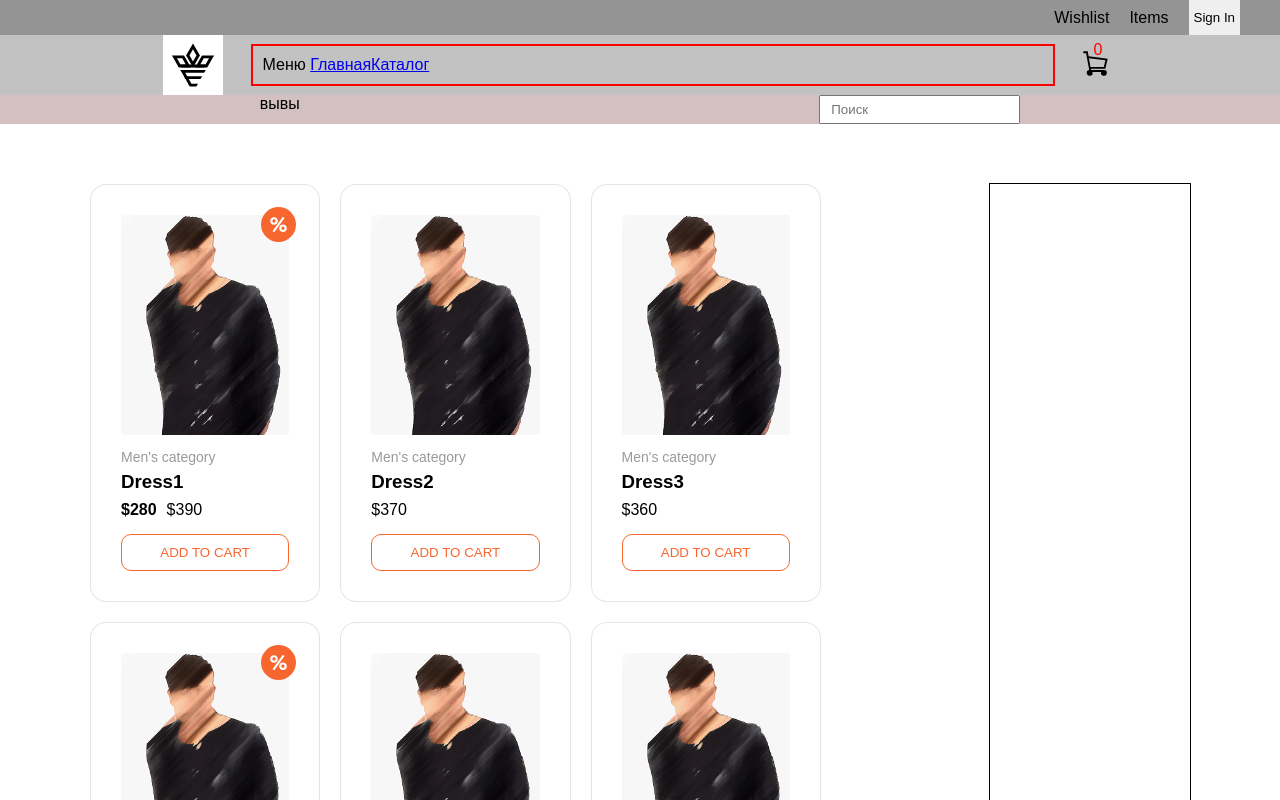
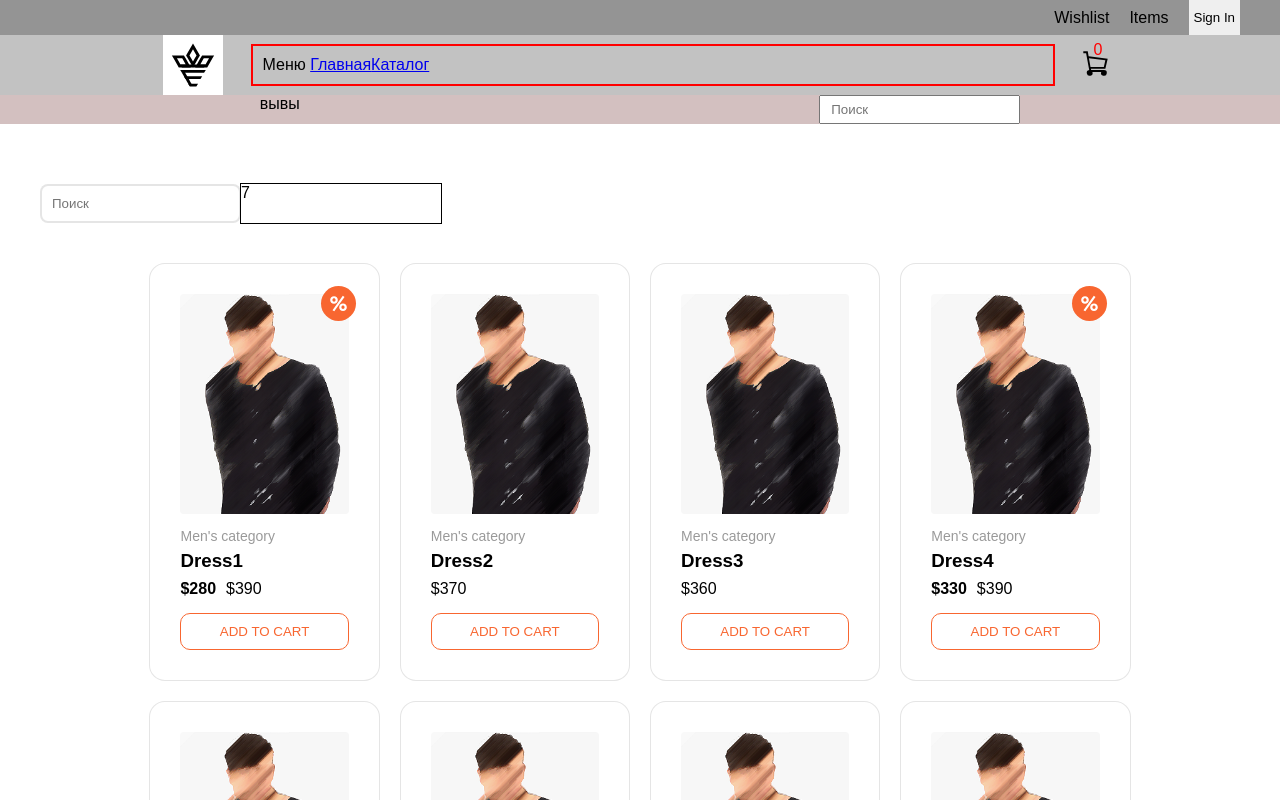
Before and after one commit to glsidorenko/market, an Angular app: page /catalogue in a window 1280 px wide. Shown: the top 800 px of the page. Built offline with nearby package versions, Linux system fonts and the light colour scheme.

Commit message:
feat: add search-bar

```diff
--- a/src/app/pages/catalogue/catalogue.component.css
+++ b/src/app/pages/catalogue/catalogue.component.css
@@ -8,8 +8,31 @@
 .middle {
     width: 1200px;
     display: flex;
-    justify-content: space-evenly;
+    flex-direction: column;
+    /* justify-content: space-evenly; */
     padding-top: 60px;
+}
+
+.div_search {
+    display: flex;
+    margin-bottom: 40px;
+}
+
+.search {
+    padding: 10px;
+    border-radius: 8px;
+    border: 2px solid rgba(0, 0, 0, .1);
+    transition: border .3s;
+}
+
+.search:focus {
+    border: 2px solid rgba(248, 102, 48, 1);
+
+}
+
+.search:active {
+    /* outline: 2px solid saddlebrown; */
+    border: 2px solid rgba(248, 102, 48, 1);
 }
 
 .list {
@@ -22,9 +45,11 @@
 
 .list_items {
     gap: 20px;
-    width: 850px;
+    /* width: 850px; */
     display: flex;
     flex-wrap: wrap;
+    /* align-items: center; */
+    justify-content: center;
     /* margin-top: 80px; */
 }
 
--- a/src/app/pages/catalogue/catalogue.component.html
+++ b/src/app/pages/catalogue/catalogue.component.html
@@ -1,11 +1,18 @@
+
 <section class="container">
     <div class="middle">
+        <div class="div_search">
+            <input type="text" placeholder="Поиск" class="search" [formControl]="searchProduct">
+            <div class="filter">7</div>
+        </div>
         <div class="list_items">
-            @for(product of visibleItems(); track product.id) {
-            <app-card [card]="product"></app-card>
+            @for(product of itemsToShow(); track product.id) {
+                <app-card [card]="product"></app-card>
+            }
+            @empty {
+                <div>nothing!</div>
             }
         </div>
-        <div class="filter"></div>
     </div>
     <div class="pagination">
         <button class="arrow_prev" [disabled]="isFirstPage()" (click)="previousPage()">
--- a/src/app/pages/catalogue/catalogue.component.ts
+++ b/src/app/pages/catalogue/catalogue.component.ts
@@ -1,22 +1,57 @@
-import { Component, computed, Signal, signal, WritableSignal } from '@angular/core';
+import { Component, computed, Inject, PLATFORM_ID, Signal, signal, WritableSignal, effect } from '@angular/core';
 import { products } from '../../products';
 import { CardComponent } from '../../ui/card/card.component';
 import { NumberToArrayPipe } from "../../number-to-array.pipe";
-import { PaginationComponent } from '../../ui/pagination/pagination.component';
+// import { PaginationComponent } from '../../ui/pagination/pagination.component';
 import { Product } from '../../types';
+import { FormControl, ReactiveFormsModule } from '@angular/forms';
+import { debounceTime, distinctUntilChanged, filter, Observable, of, OperatorFunction, switchMap, tap } from 'rxjs';
+// import { isPlatformBrowser } from '@angular/common';
+import { takeUntilDestroyed } from '@angular/core/rxjs-interop';
 
 @Component({
   selector: 'app-catalogue',
   standalone: true,
-  imports: [CardComponent, NumberToArrayPipe],
+  imports: [CardComponent, NumberToArrayPipe, ReactiveFormsModule],
   templateUrl: "./catalogue.component.html",
   styleUrl: './catalogue.component.css'
 })
+
 export class CatalogueComponent {
   products: WritableSignal<Product[]> = signal(products);
   itemsPerPage: WritableSignal<number> = signal(10);
   currentPage: WritableSignal<number> = signal(1);
   totalCount: Signal<number> = computed(() => this.products.length);
+  searchStatus: WritableSignal<string | undefined> = signal('')
+  public searchProduct  = new FormControl<string>("");
+  searchedItems: WritableSignal<Product[]> = signal([]);
+
+
+
+  constructor(@Inject(PLATFORM_ID) public platformId: string) {
+    this.searchProduct.valueChanges.pipe(
+        filterNilValue(),
+        debounceTime(300),
+        distinctUntilChanged(),
+        tap(search => {
+          this.searchStatus.set('');
+          this.searchedItems.set(this.products().filter(item => item.title.toLowerCase().includes(search)))
+        }),
+        tap(search => {
+          if (search && !this.searchedItems().length) {
+            this.searchStatus.set(undefined);
+          }
+          if (!search) {
+            console.log("show visibleItemsArray")
+            this.searchedItems.set([]);
+          }
+        }),
+        takeUntilDestroyed(),
+    ).subscribe()
+
+    effect(() => console.log(`Visible`, this.visibleItems()));
+    effect(() => console.log(`Searched`, this.searchedItems()));
+  }
 
   visibleItems: Signal<Product[]> = computed(() => {
     const items = this.products();
@@ -24,6 +59,17 @@ export class CatalogueComponent {
     const page = this.currentPage();
     return items.slice((page - 1) * perPage, perPage * page);
   })
+
+  itemsToShow() {
+    if (this.searchStatus() === undefined) {
+      return undefined;
+    }
+    while (this.searchedItems().length === 0) {
+      return this.visibleItems();
+    }
+    return this.searchedItems();
+  }
+
 
   pageCount: Signal<number> = computed(() => {
     const items = this.products();
@@ -36,7 +82,7 @@ export class CatalogueComponent {
     if (isLastPage) {
       return
     }
-    this.currentPage.update((val) => val + 1);
+    this.currentPage.update((val: number) => val + 1);
   }
 
   previousPage(): void {
@@ -46,7 +92,7 @@ export class CatalogueComponent {
       return
     }
 
-    this.currentPage.update((val) => val - 1);
+    this.currentPage.update((val: number) => val - 1);
   }
 
   isFirstPage: Signal<boolean> = computed(() => {
@@ -61,7 +107,12 @@ export class CatalogueComponent {
     return pageCount === currentPage;
   })
 
-  updateCurrentPage(page: number) {
+  updateCurrentPage(page: number): void {
     this.currentPage.set(page);
   }
+
 }
+
+export function filterNilValue<T>(): OperatorFunction<T, NonNullable<T>> {
+  return filter((value: T): value is NonNullable<T> => value !== null && value !== undefined);
+}
```
